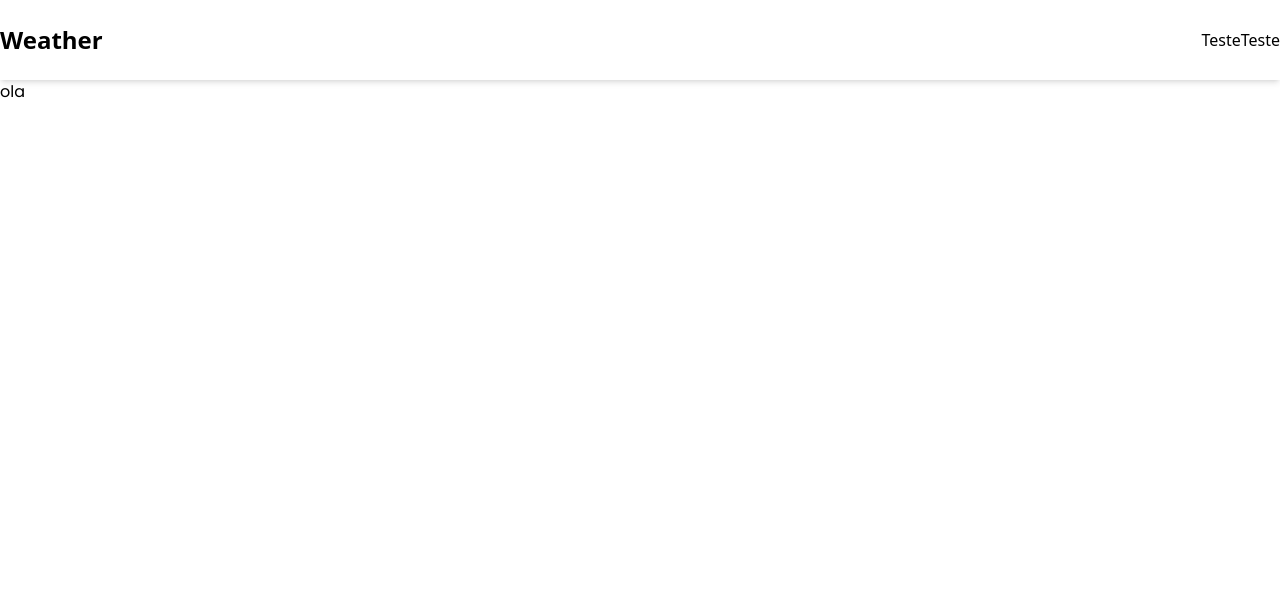
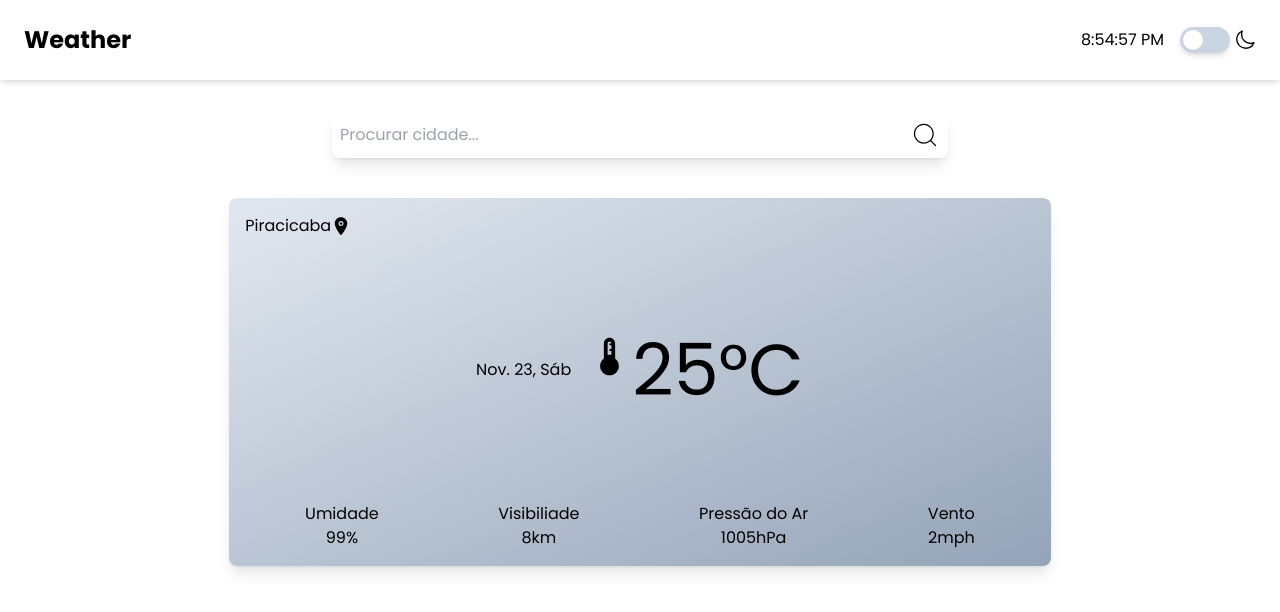
Before and after one commit to Valverd/weather, a React (Vite) app: page / in a window 1280 px wide. Shown: the top 612 px of the page. Built offline with nearby package versions, Linux system fonts and the light colour scheme.

Commit message:
finalização de nav, dark-mode, componentes básicos como searchBar e Card principal.

```diff
--- a/package.json
+++ b/package.json
@@ -12,6 +12,7 @@
   "dependencies": {
     "react": "^18.3.1",
     "react-dom": "^18.3.1",
+    "react-icons": "^5.3.0",
     "react-router-dom": "^6.28.0"
   },
   "devDependencies": {
--- a/src/App.tsx
+++ b/src/App.tsx
@@ -1,12 +1,15 @@
 import { BrowserRouter, Routes, Route } from "react-router-dom"
 import Home from "./pages/Home/Home"
+import { DarkProvider } from "./contexts/dark"
 
 export default function App() {
   return (
-    <BrowserRouter>
-      <Routes>
-        <Route path="/" element={<Home />} />
-      </Routes>
-    </BrowserRouter>
+    <DarkProvider>
+      <BrowserRouter>
+        <Routes>
+          <Route path="/" element={<Home />} />
+        </Routes>
+      </BrowserRouter>
+    </DarkProvider>
   )
 }
--- /dev/null
+++ b/src/components/CityCard/CityCard.tsx
@@ -0,0 +1,38 @@
+import { IoLocation } from "react-icons/io5";
+import { MdDeviceThermostat } from "react-icons/md";
+
+
+export default function CityCard() {
+    return (
+        <div className="w-2/3 bg-gradient-to-br from-slate-200 to-slate-400 dark:bg-slate-800 shadow-lg mt-10 m-auto rounded-lg p-4">
+            <p className="flex items-center">Piracicaba <IoLocation size={20} /></p>
+            <div className="flex justify-center items-center gap-4 my-24">
+                <p>Nov. 23, Sáb</p>
+                <div className="flex">
+                    <MdDeviceThermostat size={45} />
+                    <h1 className="text-7xl">25°C</h1>
+                </div>
+            </div>
+            <div className="flex justify-around">
+                <div className="text-center">
+                    <p>Umidade</p>
+                    <p>99%</p>
+                </div>
+                <div className="text-center">
+                    <p>Visibiliade</p>
+                    <p>8km</p>
+                </div>
+                <div className="text-center">
+                    <p>Pressão do Ar</p>
+                    <p>1005hPa</p>
+                </div>
+                <div className="text-center">
+                    <p>Vento</p>
+                    <p>2mph</p>
+                </div>
+            </div>
+            <div>
+            </div>
+        </div>
+    )
+}
--- /dev/null
+++ b/src/components/Clock/Clock.tsx
@@ -0,0 +1,12 @@
+import { useEffect, useState } from "react";
+
+export default function Clock(){
+    const [time, setTime] = useState<string>()
+    useEffect(() => {
+        setInterval(() => {
+            setTime(new Date().toLocaleTimeString())
+        }, 1000);
+    })
+
+    return <p>{time}</p>
+}
--- a/src/components/Layout/Layout.tsx
+++ b/src/components/Layout/Layout.tsx
@@ -1,17 +1,23 @@
 import { ReactNode } from "react";
 import Nav from "../Nav/Nav";
+import { useContext } from "react";
+import { DarkContext } from "../../contexts/dark";
 
 type Props = {
     children: ReactNode
 }
 
 export default function Layout({ children }: Props) {
+    const { dark } = useContext(DarkContext)
+
     return (
-        <>
-            <Nav />
-            <div className="max-w-7xl m-auto h-screen font-poppins">
-                {children}
+        <div className={dark ? "dark" : ""}>
+            <div className="dark:bg-slate-700 dark:text-white">
+                <Nav />
+                <section className="max-w-container m-auto h-screen font-poppins pt-24 px-6">
+                    {children}
+                </section>
             </div>
-        </>
+        </div >
     )
 }
--- a/src/components/Nav/Nav.tsx
+++ b/src/components/Nav/Nav.tsx
@@ -1,10 +1,16 @@
+import Clock from "../Clock/Clock"
+import Switch from "../Switch/Switch"
+
 export default function Nav() {
+
     return (
-        <nav className="py-6 flex justify-between items-center shadow-md">
-            <h1 className="text-2xl font-bold">Weather</h1>
-            <div className="flex items-center">
-                <p>Teste</p>
-                <p>Teste</p>
+        <nav className="w-full absolute font-poppins shadow-md dark:bg-slate-800">
+            <div className="max-w-container m-auto p-6 flex justify-between">
+                <h1 className="text-2xl font-bold">Weather</h1>
+                <div className="flex items-center gap-4">
+                    <Clock />
+                    <Switch />
+                </div>
             </div>
         </nav>
     )
--- /dev/null
+++ b/src/components/SearchBar/SearchBar.tsx
@@ -0,0 +1,12 @@
+import { CiSearch } from "react-icons/ci";
+
+export default function SearchBar() {
+    return (
+        <div className="w-6/12 shadow-lg dark:shadow-dark dark:bg-slate-800 rounded-lg p-2 flex m-auto mt-4">
+            <input className="outline-none w-full dark:bg-slate-800" placeholder="Procurar cidade..." />
+            <button className="transition-all duration-500 hover:scale-110">
+                <CiSearch size={30} />
+            </button>
+        </div>
+    )
+}
--- /dev/null
+++ b/src/components/Switch/Switch.tsx
@@ -0,0 +1,42 @@
+import { HiOutlineMoon } from "react-icons/hi2";
+import { useContext } from "react";
+import { DarkContext } from "../../contexts/dark";
+
+export default function Switch() {
+    const { dark, setDark } = useContext(DarkContext)
+
+    return (
+        <div className="flex items-center gap-1">
+            <input
+                type="checkbox"
+                className="
+                    relative
+                    appearance-none inline-block
+                    h-[26px]
+                    w-[50px]
+                    cursor-pointer
+                    rounded-full
+                    bg-slate-300
+                    shadow-md
+                    transition-all
+                    after:content-['']
+                    after:absolute
+                    after:top-[3px]
+                    after:left-[3px]
+                    after:h-5
+                    after:w-5
+                    after:rounded-full
+                    after:bg-white
+                    after:shadow-sm
+                    after:transition-all
+                    after:duration-[400ms]
+                    checked:after:bg-slate-800
+                    checked:after:translate-x-6
+                "
+                onChange={() => setDark(!dark)}
+                checked={dark}
+            />
+            <HiOutlineMoon  size={22} color={dark ? "#fff" : "#000"} />
+        </div>
+    )
+}
--- /dev/null
+++ b/src/contexts/dark.tsx
@@ -0,0 +1,22 @@
+import { createContext, ReactNode, useState } from "react";
+
+type PropsChildren = {
+    children: ReactNode
+}
+
+type DarkContextProps = {
+    dark: boolean
+    setDark: React.Dispatch<React.SetStateAction<boolean>>
+}
+
+export const DarkContext = createContext<DarkContextProps>({} as DarkContextProps)
+
+export function DarkProvider({ children }: PropsChildren) {
+    const [dark, setDark] = useState<boolean>(false)
+
+    return (
+        <DarkContext.Provider value={{ dark, setDark }}>
+            {children}
+        </DarkContext.Provider>
+    )
+}
--- a/src/pages/Home/Home.tsx
+++ b/src/pages/Home/Home.tsx
@@ -1,10 +1,13 @@
+import CityCard from "../../components/CityCard/CityCard";
 import Layout from "../../components/Layout/Layout";
+import SearchBar from "../../components/SearchBar/SearchBar";
 
 export default function Home() {
     return (
         <>
             <Layout>
-                <div>ola</div>
+                <SearchBar />
+                <CityCard />
             </Layout>
         </>
     )
--- a/tailwind.config.js
+++ b/tailwind.config.js
@@ -9,7 +9,14 @@ export default {
       fontFamily: {
         poppins: ["Poppins", "sans-serif"],
       },
+      maxWidth:{
+        container: '1450px'
+      },
+      boxShadow:{
+        customized: '0 0 5px #aaa',
+      }
     },
   },
   plugins: [],
+  darkMode: 'class'
 }
```
Also changed, not shown: 1 other file (tests, documents, lock files or other folders).
